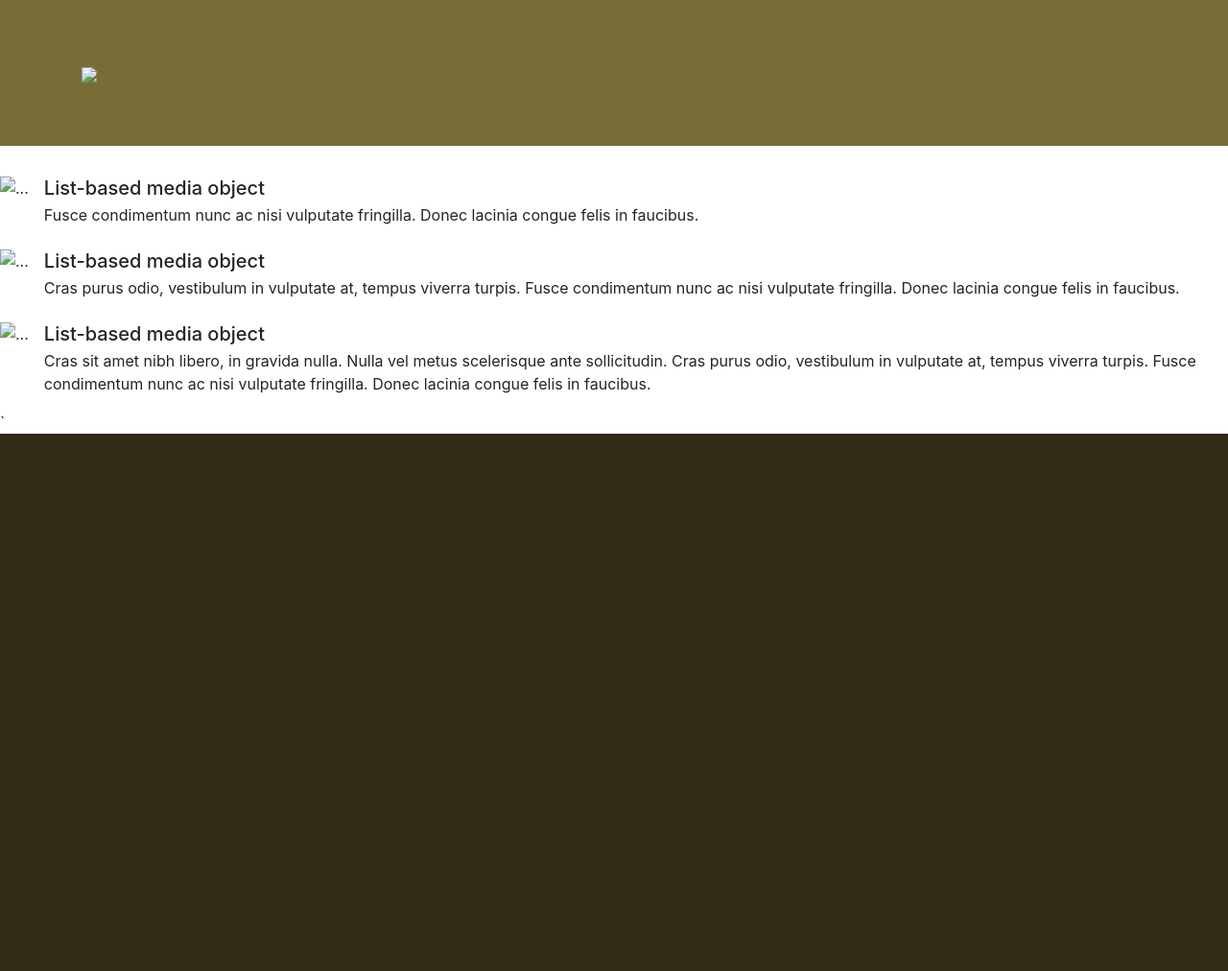
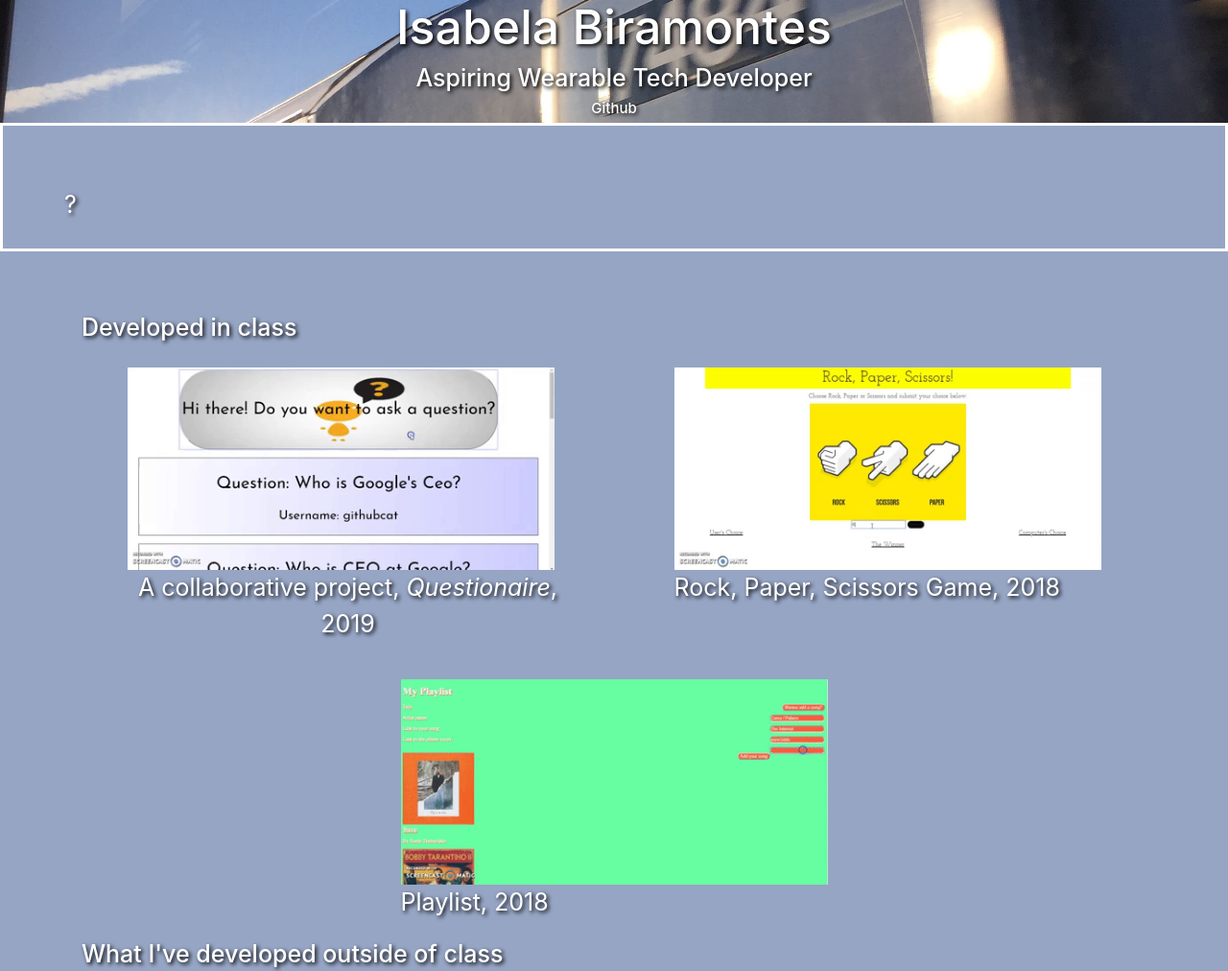
Before and after one commit to IPbiramontes/portfolio_studio, a plain HTML site: page index.html in a window 1280 px wide. Shown: the top 1012 px of the page at 96% size. Before the commit the page ends 800 px from the top, so only its background shows below. Drawn offline with nearby package versions, Linux system fonts and the light colour scheme.

Commit message:
repushing change

```diff
--- a/index.html
+++ b/index.html
@@ -1,4 +1,5 @@
 <!DOCTYPE html>
+<html>
     <head>
         <title> Isabela Biramontes' Portfolio </title>
     <!-- Required meta tags -->
@@ -12,40 +13,91 @@
     <!-- Link script.js here -->
     <script src="script.js"></script>
     <link href="https://fonts.googleapis.com/css?family=Playfair+Display|Roboto" rel="stylesheet">
+    <meta name="viewport" content="width=device-width, initial-scale=1">
+    <style>
+        body {
+            margin: 0;
+        }
+        .header-image {
+            background-image: url("images/headerSkyline2.jpg");
+            background-color: #cccccc;
+            height: 100px;
+            background-position: center;
+            background-repeat: no-repeat;
+            background-size: cover;
+            position: relative;
+        }
+        .header-text {
+            text-align: center;
+            position: absolute;
+            top: 50%;
+            left: 50%;
+            transform: translate(-50%, -50%);
+            color: white;
+            text-shadow: 2px 2px 4px #000000
+        }
+    </style>
     </head>
     <body>
     <!-- Nav Bar -->
     <!-- About Section -->
     <!-- Contact Section -->
-    <div id="jumboIntro" class="jumbotron jumbotron-fluid">
-        <div class="container">
-            <img src="...">
+        <div class="header-image">
+            <div class="header-text">
+                <h1 style="font-size:50px">Isabela Biramontes</h1>
+                <h3 style="font-size:25px">Aspiring Wearable Tech Developer </h3>
+                <a id="headerTag" href="https://github.com/IPbiramontes"><h4 style="font-size:15px"> Github</h4></a>
             </div>
         </div>
-    <!-- Portfolio Grid Section -->
-    <ul class="list-unstyled">
-        <li class="media">
-            <img src="..." class="mr-3" alt="...">
-            <div class="media-body">
-                <h5 class="mt-0 mb-1">List-based media object</h5>
-                Fusce condimentum nunc ac nisi vulputate fringilla. Donec lacinia congue felis in faucibus.
+        <!-- Work grid -->
+        <div id="infoClick">
+            <p >?</p>
         </div>
-        </li>
-        <li class="media my-4">
-            <img src="..." class="mr-3" alt="...">
-            <div class="media-body">
-                <h5 class="mt-0 mb-1">List-based media object</h5>
-                Cras purus odio, vestibulum in vulputate at, tempus viverra turpis. Fusce condimentum nunc ac nisi vulputate fringilla. Donec lacinia congue felis in faucibus.
+        <div class="container">
+            <h3 class="containerHeadlines"> Developed in class </h3>
+            <div class="row">
+                <div class="col-lg-5">
+                        <img id="questionImage" class="colImages" src="images/Questionaire.gif">
+                    <a href="https://whatismyusername.github.io/studio1/">
+                        <p> A collaborative project, <i>Questionaire</i>, 2019 </p>
+                    </a>
                 </div>
-        </li>
-        <li class="media">
-            <img src="..." class="mr-3" alt="...">
-            <div class="media-body">
-                <h5 class="mt-0 mb-1">List-based media object</h5>
-                    Cras sit amet nibh libero, in gravida nulla. Nulla vel metus scelerisque ante sollicitudin. Cras purus odio, vestibulum in vulputate at, tempus viverra turpis. Fusce condimentum nunc ac nisi vulputate fringilla. Donec lacinia congue felis in faucibus.
+                <div class="col-lg-5">
+                        <img id="RPSImage" class="colImages" src="images/RPS.gif">
+                    <a href="https://preview.c9users.io/ipbiramontes/rps-project/index.html">
+                        <p> Rock, Paper, Scissors Game, 2018 </p>
+                    </a>
                 </div>
-         </li>
-    </ul>
+                <div class="col-lg-5">
+                    <img id="playlistImage" class="colImages" src="images/Playlist.gif">
+                    <a href="https://preview.c9users.io/ipbiramontes/my_playlist/index.html">
+                        <p> Playlist, 2018</p>
+                    </a>
+                </div>
+            </div>
+            <h3 class="containerHeadlines"> What I've developed outside of class </h3>
+            <div class="row">
+                <div class="col-lg-5">
+                        <img id="circuitImage" class="colImages" src="images/Circuit.gif">
+                    <a href="https://github.com/IPbiramontes/senior_fashion_show/tree/master">
+                        <p> Github repository with code for an <i> Adafruit Circuit Playground Classic</i>, 2019 </p>
+                    </a>
+                </div>
+                <div class="col-lg-5">
+                    <img id="strangerImage" class="colImages" src="images/Stranger.gif">
+                    <a href="https://preview.c9users.io/ipbiramontes/the_stranger/intro.html?_c9_id=livepreview1&_c9_host=https://ide.c9.io">
+                        <p> Interactive art website inspired by <i> The Stranger</i>, 2018</p>
+                    </a>
+                </div>
+                <div class="col-lg-5">
+                        <img id="macbethImage" class="colImages" src="images/Macbeth.gif">
+                    <a href="https://preview.c9users.io/ipbiramontes/macbeth-project/firstpage.html">
+                        <p> Interactive art website inspired by <i> Macbeth</i>, 2017 </p>
+                    </a>
+                </div>
+            </div>
+        </div>
+
     <!-- jQuery first, then Popper.js, then Bootstrap JS -->
     <!--- Jquery--->
     <script src="jquery-3.3.1.min.js"></script>`
--- a/script.js
+++ b/script.js
@@ -1,4 +1,14 @@
 /*global $*/
 $(document).ready(function(){
-   console.log("hey");
+   console.log("testing");
+   $("#circuitImage").hover(function(){
+    $(this).css("height", "100%", "width", "100%");
+    }, function(){
+    $(this).css("height", "50%", "width", "auto");
+  });
+  $("#infoClick").click(function(){
+      alert("To access these pages, click it's caption. Thanks for visiting!");
+  });
+
+
 });
--- a/style.css
+++ b/style.css
@@ -1,11 +1,50 @@
 html {
-    background-color: #2f2b15;
     font-family: 'Playfair Display', serif;
     font-family: 'Roboto', sans-serif;
+
 }
-#jumboIntro {
-    background-color: #776d37;
+header {
+      text-align:center;
+      background-size: cover;
+      color: black;
+      background-image:url("https://data.whicdn.com/images/324171937/original.gif?t=1545564794");
 }
-div {
-    display: block;
+div{
+    padding: 5%;
+    margin: 0 auto;
 }
+body{
+    background-color: #96A5C4;
+}
+.colImages{
+    width: 100%;
+}
+.containerHeadlines, p{
+    text-align: center;
+    position: absolute;
+    color: white;
+    text-shadow: 2px 2px 4px #000000
+}
+.containerHeadlines{
+    font-size:25px;
+}
+p{
+    font-size:25px;
+}
+#circuitImage{
+    height:50%;
+    width: auto;
+}
+.row{
+    padding:0px;
+}
+#infoClick{
+    font-size: 80px;
+    height: 1%;
+    border-style: solid;
+    border-color: white;
+    margin: 0 auto;
+}
+#headerTag{
+    color:white;
+}
```
Also changed, not shown: images/Circuit.gif (added), images/Macbeth.gif (added), images/Playlist.gif (added), images/Questionaire.gif (added), images/RPS.gif (added), images/Stranger.gif (added), images/headerSkyline2.jpg (added). Lines whose indentation alone changed are shown as unchanged.
